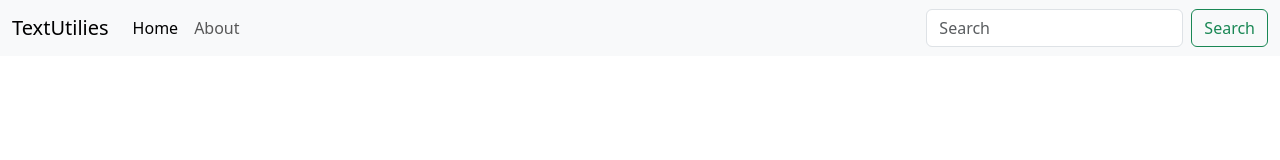
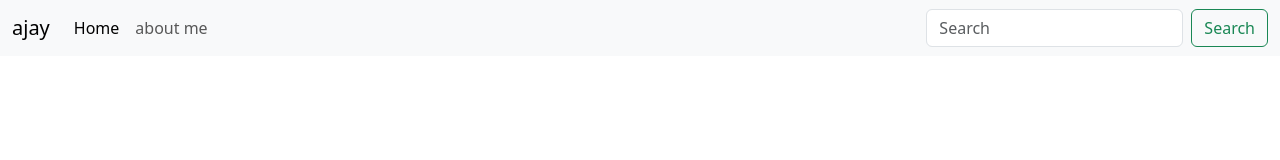
Before and after one commit to azzayshakya/front_end_learning, a React (Create React App) app in the folder basic/learning_react/: page / in a window 1280 px wide. Shown: the top 160 px of the page. Built offline with nearby package versions, Linux system fonts and the light colour scheme.

Commit message:
adding some files

```diff
--- a/basic/learning_react/src/App.js
+++ b/basic/learning_react/src/App.js
@@ -8,7 +8,7 @@
   return (
     <>
 
-    <Navbar/>
+    <Navbar title="ajay" about="about me"/>
 
 
 </>
--- a/basic/learning_react/src/components/Navbar.js
+++ b/basic/learning_react/src/components/Navbar.js
@@ -1,4 +1,6 @@
 import React from 'react';
+import PropTypes from 'prop-types'
+
 
 
 
@@ -6,11 +8,11 @@
 
 const defaultProps = {};
 
-const Navbar = () => {
+const Navbar = (props) => {
     return <div>
         <nav className="navbar navbar-expand-lg bg-body-tertiary">
   <div className="container-fluid">
-    <a className="navbar-brand" href="/">TextUtilies</a>
+    <a className="navbar-brand" href="/">{props.title}</a>
     <button className="navbar-toggler" type="button" data-bs-toggle="collapse" data-bs-target="#navbarSupportedContent" aria-controls="navbarSupportedContent" aria-expanded="false" aria-label="Toggle navigation">
       <span className="navbar-toggler-icon"></span>
     </button>
@@ -20,7 +22,7 @@
           <a className="nav-link active" aria-current="page" href="/">Home</a>
         </li>
         <li className="nav-item">
-          <a className="nav-link" href="/">About</a>
+          <a className="nav-link" href="/">{props.about}</a>
         </li>
       </ul>
       <form className="d-flex" role="search">
@@ -35,7 +37,8 @@
     </div>
     ;
 }
-
+Navbar.propTypes = {title:propTypes.string,
+about:PropTypes.string}
 Navbar.propTypes = propTypes;
 Navbar.defaultProps = defaultProps;
 // #endregion
```
